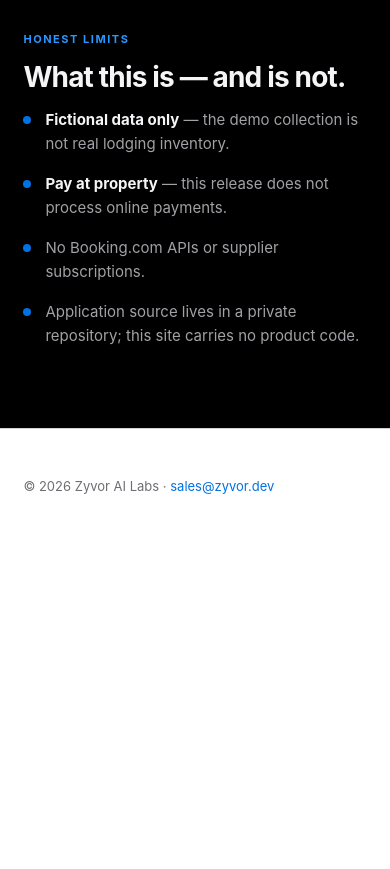
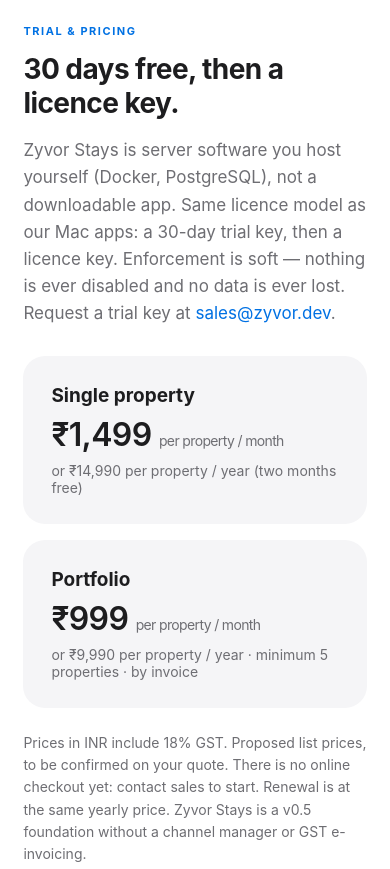
Before and after one commit to zyvorai/zyvor-stays-site, a plain HTML site: page index.html in a window 390 px wide. Shown: the part 2740-3609 px from the top of the page. Before the commit the page ends 3283 px from the top, so only its background shows below. Drawn offline with Linux system fonts and the light colour scheme.

Commit message:
Site: 30-day trial and pricing section; README trial/pricing
Co-Authored-By: Claude Sonnet 5.5 <noreply@anthropic.com>

```diff
--- a/index.html
+++ b/index.html
@@ -25,6 +25,7 @@
   </a>
   <nav>
     <a href="#destinations">Destinations</a>
+    <a href="#pricing">Trial &amp; pricing</a>
     <a href="#honesty">Honesty</a>
     <a class="pill" href="https://175-110-122-71.sslip.io:18443/">Live demo ↗</a>
   </nav>
@@ -74,6 +75,25 @@
   <p>Guest discovery, trip boards, arrival plans, and a calm host console — operated by you, with an Apple-inspired interface in light and dark.</p>
 </section>
 
+<section class="plans" id="pricing">
+  <span class="eyebrow">TRIAL &amp; PRICING</span>
+  <h2>30 days free, then a licence key.</h2>
+  <p class="plans-lede">Zyvor Stays is server software you host yourself (Docker, PostgreSQL), not a downloadable app. Same licence model as our Mac apps: a 30-day trial key, then a licence key. Enforcement is soft &mdash; nothing is ever disabled and no data is ever lost. Request a trial key at <a href="mailto:sales@zyvor.dev?subject=Zyvor%20Stays%20trial%20key">sales@zyvor.dev</a>.</p>
+  <div class="plan-grid">
+    <article>
+      <h3>Single property</h3>
+      <p class="price">&#8377;1,499 <small>per property / month</small></p>
+      <p class="sub">or &#8377;14,990 per property / year (two months free)</p>
+    </article>
+    <article>
+      <h3>Portfolio</h3>
+      <p class="price">&#8377;999 <small>per property / month</small></p>
+      <p class="sub">or &#8377;9,990 per property / year &middot; minimum 5 properties &middot; by invoice</p>
+    </article>
+  </div>
+  <p class="fine">Prices in INR include 18% GST. Proposed list prices, to be confirmed on your quote. There is no online checkout yet: contact sales to start. Renewal is at the same yearly price. Zyvor Stays is a v0.5 foundation without a channel manager or GST e-invoicing.</p>
+</section>
+
 <section class="honesty" id="honesty">
   <span class="eyebrow">HONEST LIMITS</span>
   <h2>What this is — and is not.</h2>
--- a/site-v5.css
+++ b/site-v5.css
@@ -223,3 +223,17 @@ footer a{color:var(--blue)}
   .strip{grid-auto-columns:70vw}
   .brand-hero{font-size:18px}
 }
+
+.plans{padding:72px 6% 80px;max-width:60rem;margin:0 auto}
+.plans h2{font-size:clamp(28px,4vw,44px);letter-spacing:-.02em;margin:.2em 0 .4em;color:var(--ink)}
+.plans .eyebrow{color:var(--blue)}
+.plans-lede,.plans .fine{color:var(--muted);font-size:17px;line-height:1.6;max-width:42rem}
+.plans .fine{font-size:14px;margin-top:24px}
+.plans a{color:var(--blue)}
+.plan-grid{display:grid;grid-template-columns:repeat(auto-fit,minmax(15rem,1fr));gap:16px;margin-top:28px}
+.plan-grid article{background:var(--soft);border-radius:22px;padding:28px}
+.plan-grid h3{margin:0 0 8px;font-size:19px}
+.plan-grid .price{font-size:32px;font-weight:600;letter-spacing:-.02em;margin:0;color:var(--ink)}
+.plan-grid .price small{font-size:14px;font-weight:400;color:var(--muted)}
+.plan-grid .sub{color:var(--muted);font-size:14px;margin:8px 0 0}
+@media (prefers-color-scheme:dark){.plans h2,.plan-grid .price{color:#f5f5f7}.plan-grid article{background:#1d1d1f}}
```
Also changed, not shown: 1 other file.
